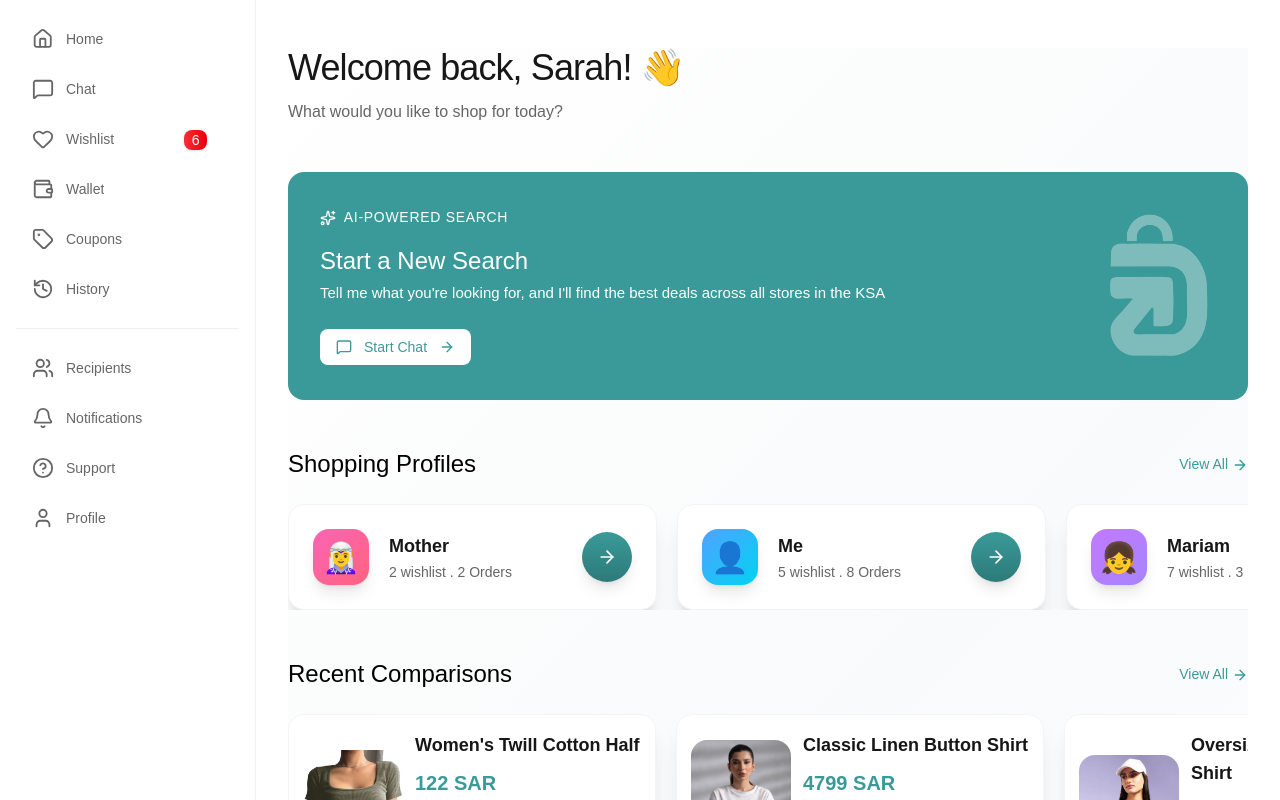
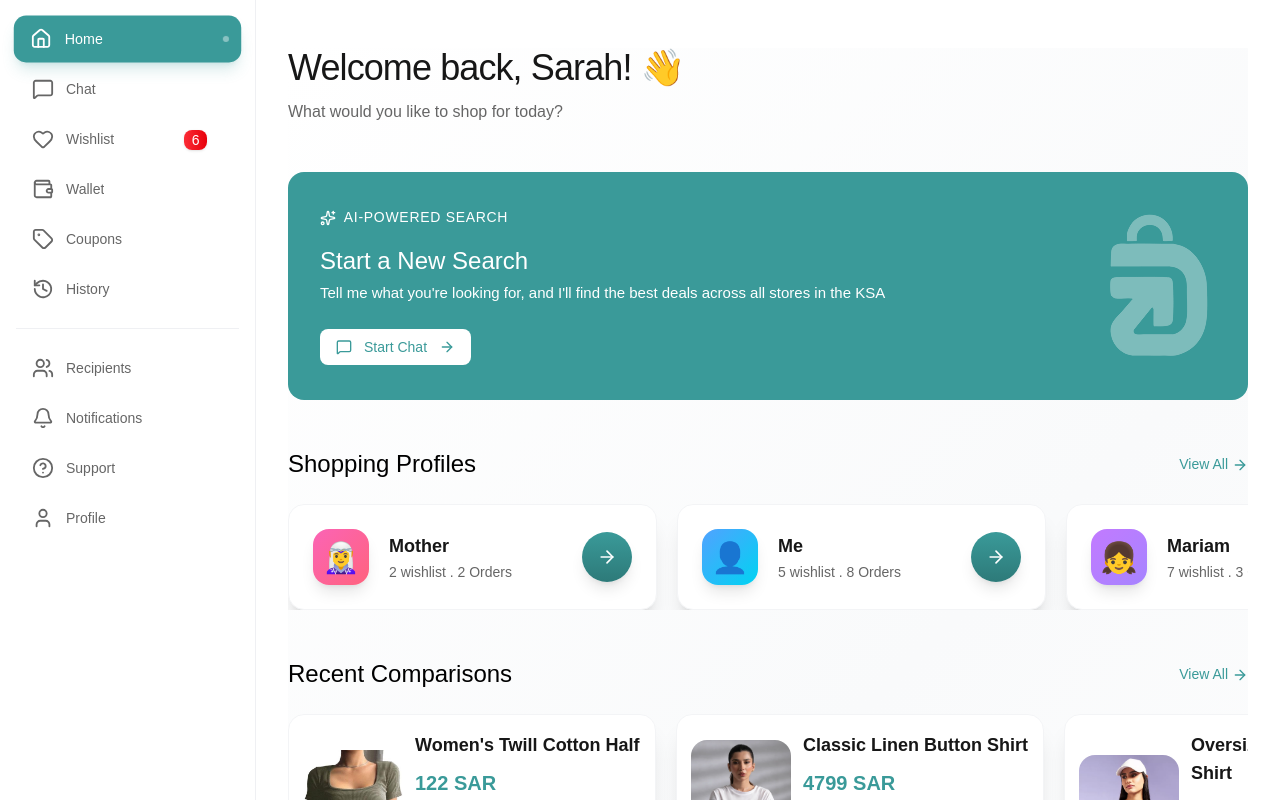
Before and after one commit to Trendlix/drooby, a Next.js app: page /en in a window 1280 px wide. Shown: the top 800 px of the page. Built offline with nearby package versions, Linux system fonts and the light colour scheme.

Commit message:
fixed issue of home sidebarItem when isActive

```diff
--- a/app/shared/components/layout/Sidebar.tsx
+++ b/app/shared/components/layout/Sidebar.tsx
@@ -12,7 +12,8 @@ interface ISidebarItemProps {
 
 const SidebarItem = ({ route }: ISidebarItemProps) => {
 	const t = useTranslations("Sidebar");
-	const pathname = usePathname();
+	let pathname = usePathname();
+	pathname = pathname === "/" ? "/en" : pathname;
 	const isActive =
 		pathname.includes(route.href) ||
 		(route.title === "home" &&
```
